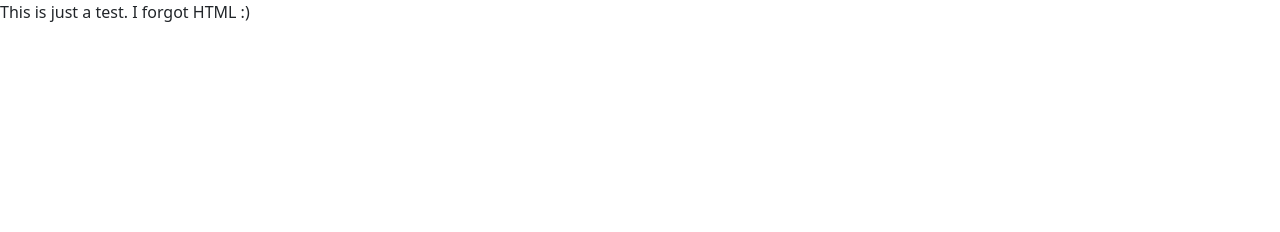
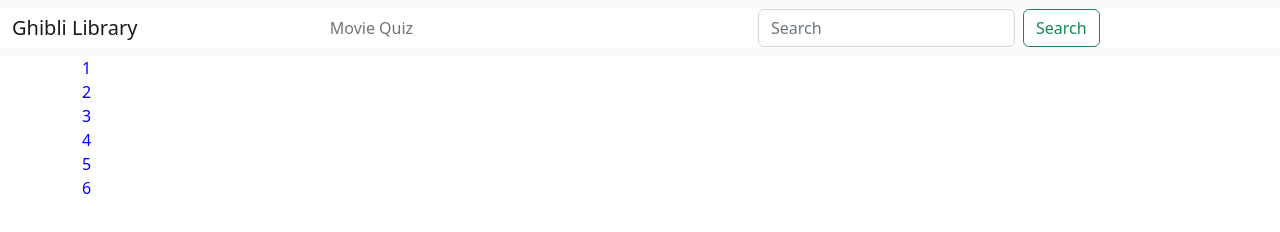
Before and after one commit to KVCobbs/Ghibli-Movie-Library, a plain HTML site: page index.html in a window 1280 px wide. Drawn offline with nearby package versions, Linux system fonts and the light colour scheme.

Commit message:
progress1

```diff
--- a/index.html
+++ b/index.html
@@ -4,13 +4,43 @@
       <meta charset="UTF-8">
       <meta http-equiv="X-UA-Compatible" content="IE=edge">
       <meta name="viewport" content="width=device-width, initial-scale=1.0">
-    <title>Document</title>
+      <link rel="stylesheet" href="style.css">
+      <script src="index.js"></script>
       <link href="https://cdn.jsdelivr.net/npm/bootstrap@5.2.0-beta1/dist/css/bootstrap.min.css" rel="stylesheet" integrity="sha384-0evHe/X+R7YkIZDRvuzKMRqM+OrBnVFBL6DOitfPri4tjfHxaWutUpFmBp4vmVor" crossorigin="anonymous">
       <script src="https://cdn.jsdelivr.net/npm/bootstrap@5.2.0-beta1/dist/js/bootstrap.bundle.min.js" integrity="sha384-pprn3073KE6tl6bjs2QrFaJGz5/SUsLqktiwsUTF55Jfv3qYSDhgCecCxMW52nD2" crossorigin="anonymous"></script>
+      <title>Ghibli Movie Library</title>
    </head>
    <body>
-    <p>
-        This is just a test. I forgot HTML :)
-    </p>
+      <nav class="navbar navbar-expand-md bg-light">
+         <div class="container-fluid">
+            <a class="navbar-brand" href="#">Ghibli Library</a>
+            <button class="navbar-toggler" type="button" data-bs-toggle="collapse" data-bs-target="#navbarSupportedContent" aria-controls="navbarSupportedContent" aria-expanded="false" aria-label="Toggle navigation">
+            <span class="navbar-toggler-icon"></span>
+            </button>
+            <div class="collapse navbar-collapse" id="navbarSupportedContent">
+               <ul class="navbar-nav me-auto mb-2 mb-lg-0">
+                  <li class="nav-item">
+                     <a class="nav-link" href="#">Movie Quiz</a>
+                  </li>
+                     </ul>
+                  </li>
+               </ul>
+               <form class="d-flex" role="search">
+                  <input class="form-control me-2" type="search" placeholder="Search" aria-label="Search">
+                  <button class="btn btn-outline-success" type="submit">Search</button>
+               </form>
+            </div>
+         </div>
+      </nav>
+<div class ="container">
+    <div class="row">
+        <div class = "col-xs-4 square red"> 1 </div>
+        <div class = "col-xs-4 square blue"> 2 </div>
+        <div class = "col-xs-4 square red"> 3 </div>
+        <div class = "col-xs-4 square blue"> 4 </div>
+        <div class = "col-xs-4 square red"> 5 </div>
+        <div class = "col-xs-4 square blue"> 6 </div>
+        </div>
+    </div>
    </body>
 </html>
--- a/index.js
+++ b/index.js
@@ -0,0 +1,10 @@
+window.addEventListener('DOMContentLoaded', () => {
+
+    const API = () => {
+    const ghibliAPI = `https://ghibliapi.herokuapp.com/films`
+    fetch(ghibliAPI)
+    .then(response => response.json())
+    .then(data => console.log(data))
+    }
+
+})
--- a/style.css
+++ b/style.css
@@ -1,3 +1,15 @@
 * {
-    background-color: red;
+    margin: 0 auto;
+    background-color: white;
+    color: blue;
 }
+
+.container-fluid {
+    margin: 0 auto;
+}
+
+.squre{
+    width: 40px;
+    height: 60px;
+    background-color: blue;
+}
```
Also changed, not shown: 1 other file. Lines whose indentation alone changed are shown as unchanged.
